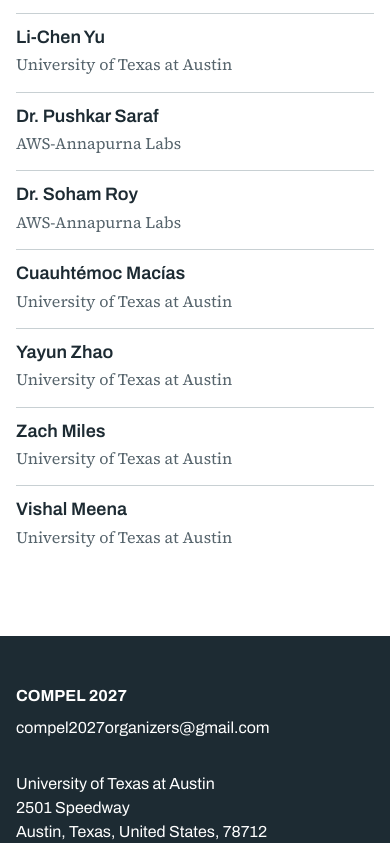
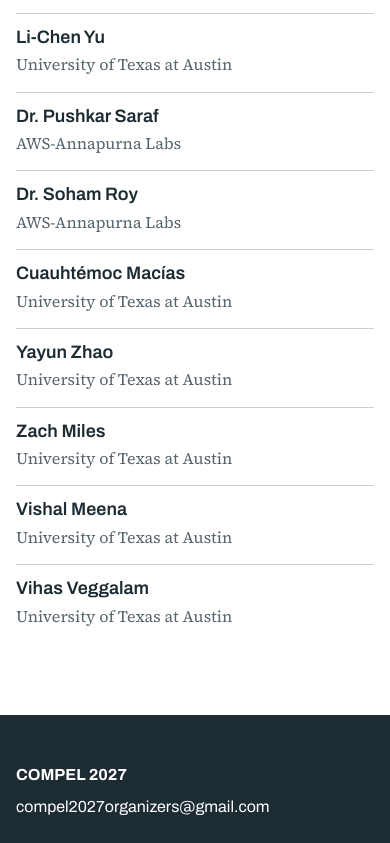
Before and after one commit to Datlightning/compel2027-website, an Astro site: page /compel2027-website/committee in a window 390 px wide. Shown: the part 2457-3300 px from the top of the page. Built offline with nearby package versions, Linux system fonts and the light colour scheme; Astro itself is replaced by a stand-in of ours.

Commit message:
Committee: add Vihas Veggalam, 4-column flow layout; capitalize Author Information
- Add Vihas Veggalam to the Organizing Committee
- NameList flows down balanced columns (4, then 3, 2, 1) so the last row never
  has a lone name
- Nav: "Author Information" capitalized per feedback

Co-Authored-By: Claude Sonnet 5.5 <noreply@anthropic.com>

```diff
--- a/src/components/committee/NameList.astro
+++ b/src/components/committee/NameList.astro
@@ -1,5 +1,6 @@
 ---
-/** NameList — members without photos as a plain typographic list: 3 columns, 2 on tablet, 1 on phones. */
+/** NameList — members without photos as a plain typographic list that flows down balanced columns (4, then 3, 2 on tablet, 1 on phones),
+ *  so the last row never has a lone name however many members there are. */
 interface Props {
   members: { name: string; affiliation: string }[];
 }
@@ -19,11 +20,11 @@ const { members } = Astro.props;
 
 <style>
   .names {
-    display: grid;
-    grid-template-columns: repeat(3, minmax(0, 1fr));
+    column-count: 4;
     column-gap: var(--gutter);
   }
   .names li {
+    break-inside: avoid;
     padding: var(--space-12) 0 var(--space-24);
     border-top: 1px solid var(--rule);
   }
@@ -43,14 +44,19 @@ const { members } = Astro.props;
     line-height: 1.4;
     color: var(--muted);
   }
+  @media (max-width: 1080px) {
+    .names {
+      column-count: 3;
+    }
+  }
   @media (max-width: 860px) {
     .names {
-      grid-template-columns: repeat(2, minmax(0, 1fr));
+      column-count: 2;
     }
   }
   @media (max-width: 560px) {
     .names {
-      grid-template-columns: minmax(0, 1fr);
+      column-count: 1;
     }
     .names li {
       padding-bottom: var(--space-16);
--- a/src/data/committee.json
+++ b/src/data/committee.json
@@ -101,6 +101,10 @@
         {
           "name": "Vishal Meena",
           "affiliation": "University of Texas at Austin"
+        },
+        {
+          "name": "Vihas Veggalam",
+          "affiliation": "University of Texas at Austin"
         }
       ]
     },
--- a/src/data/nav.json
+++ b/src/data/nav.json
@@ -2,7 +2,7 @@
   "items": [
     { "label": "Home", "path": "/" },
     {
-      "label": "Author information",
+      "label": "Author Information",
       "id": "author-information",
       "children": [
         { "label": "Digest Information", "path": "/digest-information/" },
```
